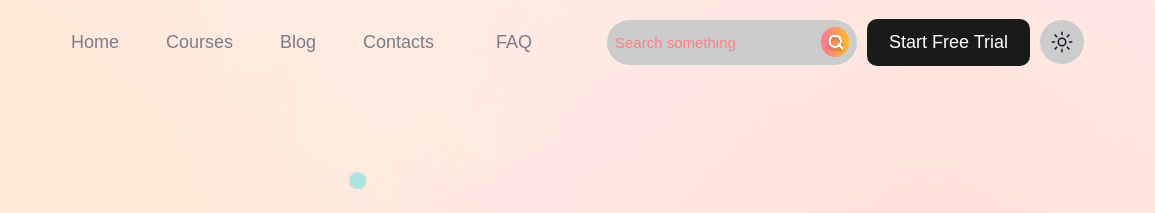
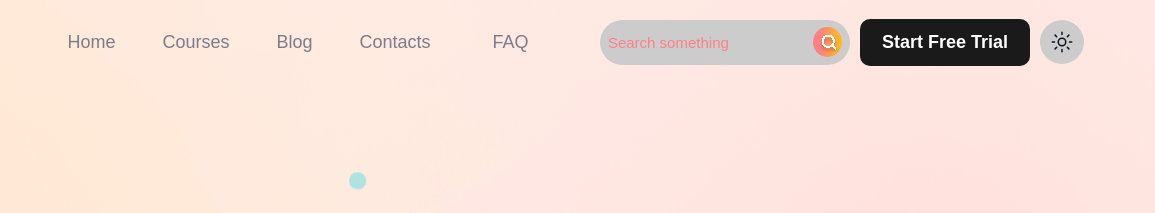
Before and after one commit to PriyaGhosal/SkillWise, a website: page index.html in a window 1280 px wide. Shown: the top 213 px of the page, 125-1280 px from the left. Drawn offline with nearby package versions, Linux system fonts and the light colour scheme; files whose address does not match are found by name.

Commit message:
Add the following CSS to style the btn-secondary class for consistency

```diff
--- a/style.css
+++ b/style.css
@@ -82,3 +82,18 @@
     outline: none;
     box-shadow: 0 0 5px rgba(52, 152, 219, 0.5);
   }
+
+  .btn-secondary {
+    background-color: var(--secondary-accent);
+    color: white;
+    padding: 10px 20px;
+    border-radius: 30px;
+    font-weight: bold;
+    text-decoration: none;
+    transition: all 0.3s ease;
+  }
+
+  .btn-secondary:hover {
+    /* background-color: var(--primary-accent); */
+    background-color: rgba(0, 0, 0, 0.61);
+  }
```
